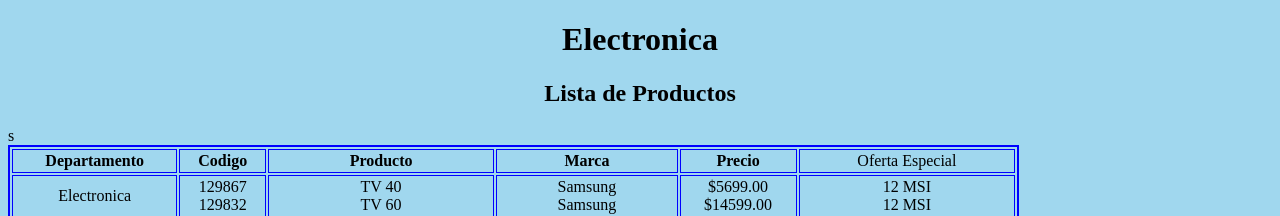
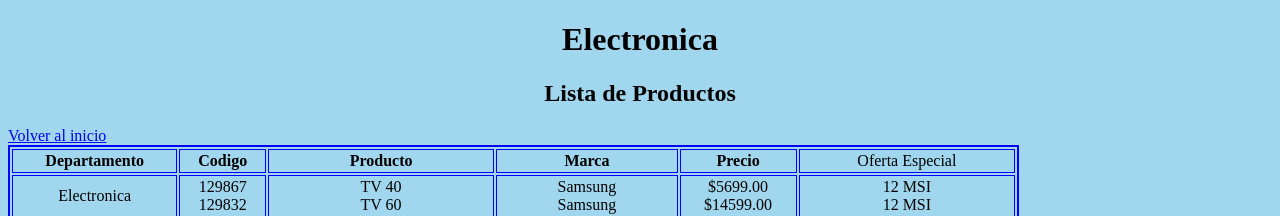
Before and after one commit to SayraIbarra/Portafolio_Web1, a plain HTML site: page Practica2_Tablas_176453.html in a window 1280 px wide. Shown: the top 216 px of the page. Drawn offline with Linux system fonts and the light colour scheme.

Commit message:
Update Practica2_Tablas_176453.html

```diff
--- a/Practica2_Tablas_176453.html
+++ b/Practica2_Tablas_176453.html
@@ -29,7 +29,8 @@
 	<h1 style="text-align: center;">Electronica</h1>
 	<h2 style="text-align: center;">Lista de Productos</h2>
 </header>
-<body>s
+<body>
+	 <a href="index.html">Volver al inicio</a>
 
 	<table style="border:2px solid blue;width: 80%;margin:;color: black;">
 		<tr>
```
